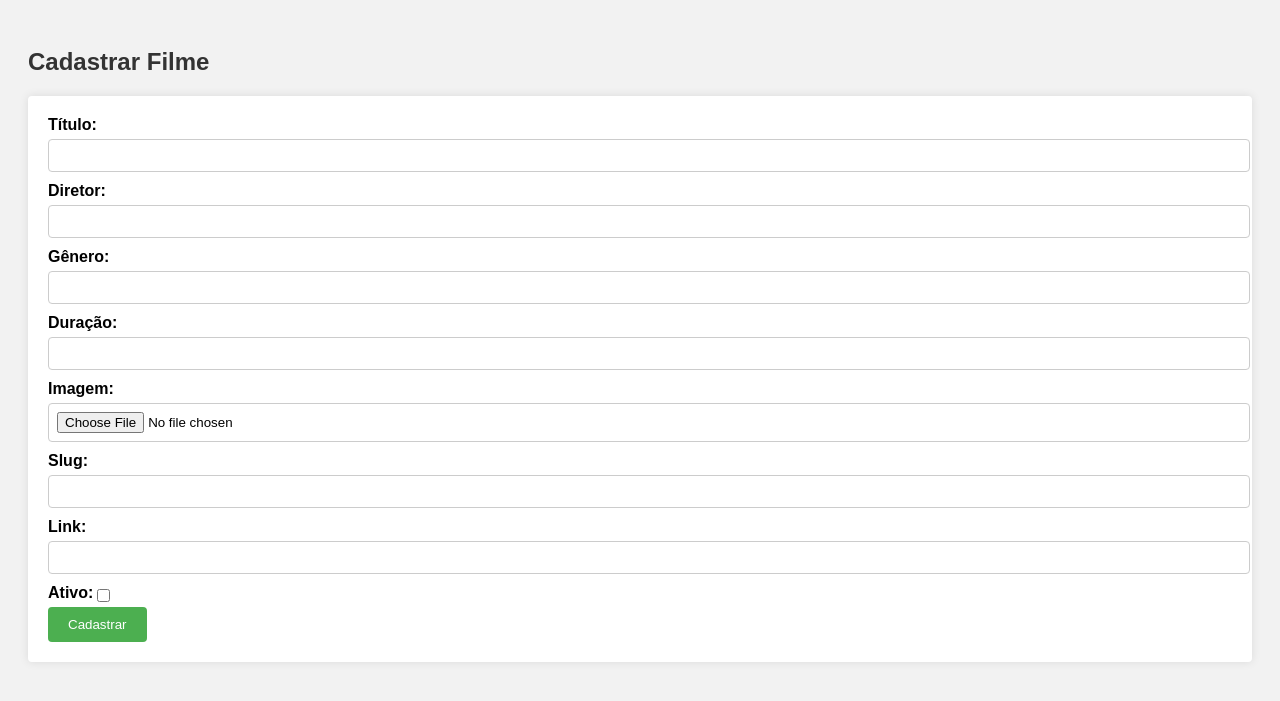
After one commit to Todpig/MettFlix, a Django app: page /create-movie in a window 1280 px wide. The commit adds this page. Shown: the top 701 px of the page. Run offline with Django 4.2, Linux system fonts and the light colour scheme.

Commit message:
envio final?

```diff
--- /dev/null
+++ b/ProjetoMettflix/core/templates/createObra.html
@@ -0,0 +1,89 @@
+<!DOCTYPE html>
+<html>
+  <head>
+    <title>Formulário</title>
+    <style>
+      body {
+        font-family: Arial, sans-serif;
+        background-color: #f2f2f2;
+        padding: 20px;
+      }
+
+      h2 {
+        color: #333;
+      }
+
+      form {
+        background-color: #fff;
+        padding: 20px;
+        border-radius: 4px;
+        box-shadow: 0 0 10px rgba(0, 0, 0, 0.1);
+      }
+
+      label {
+        display: block;
+        font-weight: bold;
+        margin-bottom: 5px;
+      }
+
+      input[type="text"],
+      input[type="number"],
+      input[type="file"] {
+        width: 100%;
+        padding: 8px;
+        border: 1px solid #ccc;
+        border-radius: 4px;
+        margin-bottom: 10px;
+      }
+
+      button {
+        padding: 10px 20px;
+        background-color: #4caf50;
+        color: #fff;
+        border: none;
+        border-radius: 4px;
+        cursor: pointer;
+      }
+
+      button:hover {
+        background-color: #45a049;
+      }
+      .checkbox {
+        display: flex;
+        flex-direction: row;
+      }
+    </style>
+  </head>
+  <body>
+    <h2>Cadastrar Filme</h2>
+    <form method="POST" enctype="multipart/form-data" action="/api/filmes/">
+      {% csrf_token %}
+      <label for="titulo">Título:</label>
+      <input type="text" id="titulo" name="titulo" required /><br />
+
+      <label for="diretor">Diretor:</label>
+      <input type="text" id="diretor" name="diretor" required /><br />
+
+      <label for="genero">Gênero:</label>
+      <input type="text" id="genero" name="genero" required /><br />
+
+      <label for="duracao">Duração:</label>
+      <input type="number" id="duracao" name="duracao" required /><br />
+
+      <label for="imagem">Imagem:</label>
+      <input type="file" id="imagem" name="imagem" /><br />
+
+      <label for="slug">Slug:</label>
+      <input type="text" id="slug" name="slug" /><br />
+
+      <label for="link">Link:</label>
+      <input type="text" id="link" name="link" /><br />
+      <div class="checkbox">
+        <label for="checkbox">Ativo:</label>
+        <input type="checkbox" id="checkbox" name="checkbox" /><br />
+      </div>
+
+      <button type="submit">Cadastrar</button>
+    </form>
+  </body>
+</html>
--- a/ProjetoMettflix/core/templates/filmes.html
+++ b/ProjetoMettflix/core/templates/filmes.html
@@ -4,7 +4,7 @@
   <div class="obras">
     {% for filme in filmes %}
     <!-- obra -->
-    {% if filme.ativo %}
+
     <div class="obra">
       <a href="{% url 'obra' filme.slug %}" target="_blank">
         <img
@@ -57,7 +57,7 @@
       </div>
       <!-- fim obra -->
     </div>
-    {% endif %} {% endfor %}
+    {% endfor %}
   </div>
 </section>
 
--- a/ProjetoMettflix/core/urls.py
+++ b/ProjetoMettflix/core/urls.py
@@ -1,8 +1,16 @@
-from django.urls import path
+from django.urls import path, include
+from rest_framework import routers
 from .views import *
+from .viewsSet import *
+
+# Crie um roteador para as visualizações do Django Rest Framework
+router = routers.DefaultRouter()
+router.register(r'filmes', FilmeViewSet)
+router.register(r'series', SerieViewSet)
 
 urlpatterns = [
     path("", IndexView.as_view(), name="index"),
+    path("create-movie", CreateFilmeView.as_view(), name="create-movie"),
     path("like/<int:id>", put_like, name="like"),
     path("dislike/<int:id>", put_deslike, name="dislike"),
     path("download/<int:id>", put_download, name="download"),
@@ -11,5 +19,12 @@ urlpatterns = [
     path("obra/<slug:slug>", ObraView.as_view(), name="obra"),
     path("cadastro/", RegisterView.as_view(), name="cadastro"),
     path("fazercasdastro/", register_request, name="fazercasdastro"),
+    path('api/', include(router.urls)),
+    # ...
+]
 
-]
+# Adicione a URL padrão para redirecionamento após a criação bem-sucedida
+router.register(r'filmes', FilmeViewSet, basename='filmes')
+router.register(r'series', SerieViewSet, basename='series')
+
+urlpatterns += router.urls
--- a/ProjetoMettflix/core/views.py
+++ b/ProjetoMettflix/core/views.py
@@ -2,27 +2,49 @@ from django.views.generic import TemplateView, DetailView
 from django.urls import reverse_lazy
 from .models import *
 from datetime import datetime
-from django.shortcuts import  render, redirect
-from django.contrib.auth import login, authenticate #add this
+from django.shortcuts import render, redirect
+from django.contrib.auth import login, authenticate  # add this
 from django.contrib import messages
 from django.contrib.auth.forms import AuthenticationForm
 from .forms import NewUserForm
+from .viewsSet import sqs
+from metflix.settings import (URL_SQS)
 
 
-"""classe responsavel pelo index, e retornar o contexto"""
 class IndexView(TemplateView):
     template_name = 'index.html'
     success_url = reverse_lazy('index')
 
+    def delete_sqs_message(self, receipt_handle):
+        sqs.delete_message(QueueUrl=URL_SQS,
+                           ReceiptHandle=receipt_handle)
+
+    def retrieve_sqs_messages(self):  # Add 'self' as the first parameter
+        response = sqs.receive_message(
+            QueueUrl=URL_SQS, MaxNumberOfMessages=10
+        )
+        messages = []
+        if "Messages" in response:
+            for message in response["Messages"]:
+                message_body = message["Body"]
+                messages.append(message_body)
+                self.delete_sqs_message(message["ReceiptHandle"])
+        return messages
+
     def get_context_data(self, **kwargs):
-        context = super(IndexView, self).get_context_data(**kwargs)
-        context['filmes'] = Filme.objects.order_by('?').all()
-        context['series'] = Serie.objects.order_by('?').all()
+        # Use super() instead of super(IndexView, self)
+        context = super().get_context_data(**kwargs)
+        context['filmes'] = Filme.objects.all()
+        context['series'] = Serie.objects.all()
+        # Add 'self' before retrieve_sqs_messages()
+        context['messages'] = self.retrieve_sqs_messages()
         context['data'] = datetime.today()
-
         return context
 
+
 """metodo que atualiza os likes"""
+
+
 def put_like(request, id):
     _obra = Obra.objects.get(id=id)
 
@@ -35,7 +57,10 @@ def put_like(request, id):
     context['series'] = Serie.objects.order_by('?').all()
     return render(request, 'index.html', context)
 
+
 """metodo que atualiza os dislikes"""
+
+
 def put_deslike(request, id):
     _obra = Obra.objects.get(id=id)
 
@@ -43,13 +68,15 @@ def put_deslike(request, id):
         _obra.deslike += 1
         _obra.save()
 
-
     context = {}
     context['filmes'] = Filme.objects.order_by('?').all()
     context['series'] = Serie.objects.order_by('?').all()
     return render(request, 'index.html', context)
 
+
 """metodo que atualiza os downloads"""
+
+
 def put_download(request, id):
     _obra = Obra.objects.get(id=id)
 
@@ -57,23 +84,35 @@ def put_download(request, id):
         _obra.download += 1
         _obra.save()
 
-
     context = {}
     context['filmes'] = Filme.objects.order_by('?').all()
     context['series'] = Serie.objects.order_by('?').all()
     return render(request, 'index.html', context)
 
+
+class CreateFilmeView(TemplateView):
+    template_name = 'createObra.html'
+
+
 """class que renderiza a pagina login"""
+
+
 class LoginView(TemplateView):
     template_name = 'login.html'
     success_url = reverse_lazy('index')
 
+
 """class que renderiza a pagina register"""
+
+
 class RegisterView(TemplateView):
     template_name = 'signup.html'
     success_url = reverse_lazy('index')
 
+
 """classe que renderiza uma obra"""
+
+
 class ObraView(DetailView):
 
     model = Obra
@@ -84,34 +123,41 @@ class ObraView(DetailView):
         context = super().get_context_data(**kwargs)
         return context
 
+
 """metodo que faz o cadatro das contas"""
+
+
 def register_request(request):
-	if request.method == "POST":
-		form = NewUserForm(request.POST)
-		if form.is_valid():
-			user = form.save()
-			login(request, user)
-			messages.success(request, "Registration successful." )
-			return redirect("index.html")
-		messages.error(request, "Unsuccessful registration. Invalid information.")
-	form = NewUserForm()
-	return render (request=request, template_name="index.html", context={"register_form":form})
+    if request.method == "POST":
+        form = NewUserForm(request.POST)
+        if form.is_valid():
+            user = form.save()
+            login(request, user)
+            messages.success(request, "Registration successful.")
+            return redirect("index.html")
+        messages.error(
+            request, "Unsuccessful registration. Invalid information.")
+    form = NewUserForm()
+    return render(request=request, template_name="index.html", context={"register_form": form})
+
 
 """metodo responsavel pelo login dos usuarios"""
+
+
 def login_request(request):
-	if request.method == "POST":
-		form = AuthenticationForm(request, data=request.POST)
-		if form.is_valid():
-			username = form.cleaned_data.get('username')
-			password = form.cleaned_data.get('password')
-			user = authenticate(username=username, password=password)
-			if user is not None:
-				login(request, user)
-				messages.info(request, f"Você está logado como {username}.")
-				return redirect("main:homepage")
-			else:
-				messages.error(request,"Usuário ou senha inválidos")
-		else:
-			messages.error(request,"Usuário ou senha inválidos")
-	form = AuthenticationForm()
-	return render(request=request, template_name="index.html", context={"login_form":form})
+    if request.method == "POST":
+        form = AuthenticationForm(request, data=request.POST)
+        if form.is_valid():
+            username = form.cleaned_data.get('username')
+            password = form.cleaned_data.get('password')
+            user = authenticate(username=username, password=password)
+            if user is not None:
+                login(request, user)
+                messages.info(request, f"Você está logado como {username}.")
+                return redirect("main:homepage")
+            else:
+                messages.error(request, "Usuário ou senha inválidos")
+        else:
+            messages.error(request, "Usuário ou senha inválidos")
+    form = AuthenticationForm()
+    return render(request=request, template_name="index.html", context={"login_form": form})
--- a/ProjetoMettflix/metflix/settings.py
+++ b/ProjetoMettflix/metflix/settings.py
@@ -39,6 +39,7 @@ INSTALLED_APPS = [
     "django.contrib.messages",
     "django.contrib.staticfiles",
     "core",
+    "rest_framework",
     "storages",
 ]
 
@@ -144,3 +145,6 @@ AWS_PUBLIC_MEDIA_LOCATION = 'media'
 AWS_S3_CUSTOM_DOMAIN = f'{AWS_STORAGE_BUCKET_NAME}.s3.amazonaws.com'
 MEDIA_URL = f'https://{AWS_S3_CUSTOM_DOMAIN}/{AWS_STATIC_LOCATION}/'
 DEFAULT_FILE_STORAGE = 'storages.backends.s3boto3.S3Boto3Storage'
+
+
+URL_SQS = "https://sqs.sa-east-1.amazonaws.com/884327744033/laneleFila"
```
Also changed, not shown: ProjetoMettflix/core/serializers.py (added, +14 -0 lines), ProjetoMettflix/core/templates/base.html (+31 -24 lines), ProjetoMettflix/core/templates/home.html (+22 -7 lines), ProjetoMettflix/core/viewsSet.py (added, +46 -0 lines), ProjetoMettflix/db.sqlite3.
